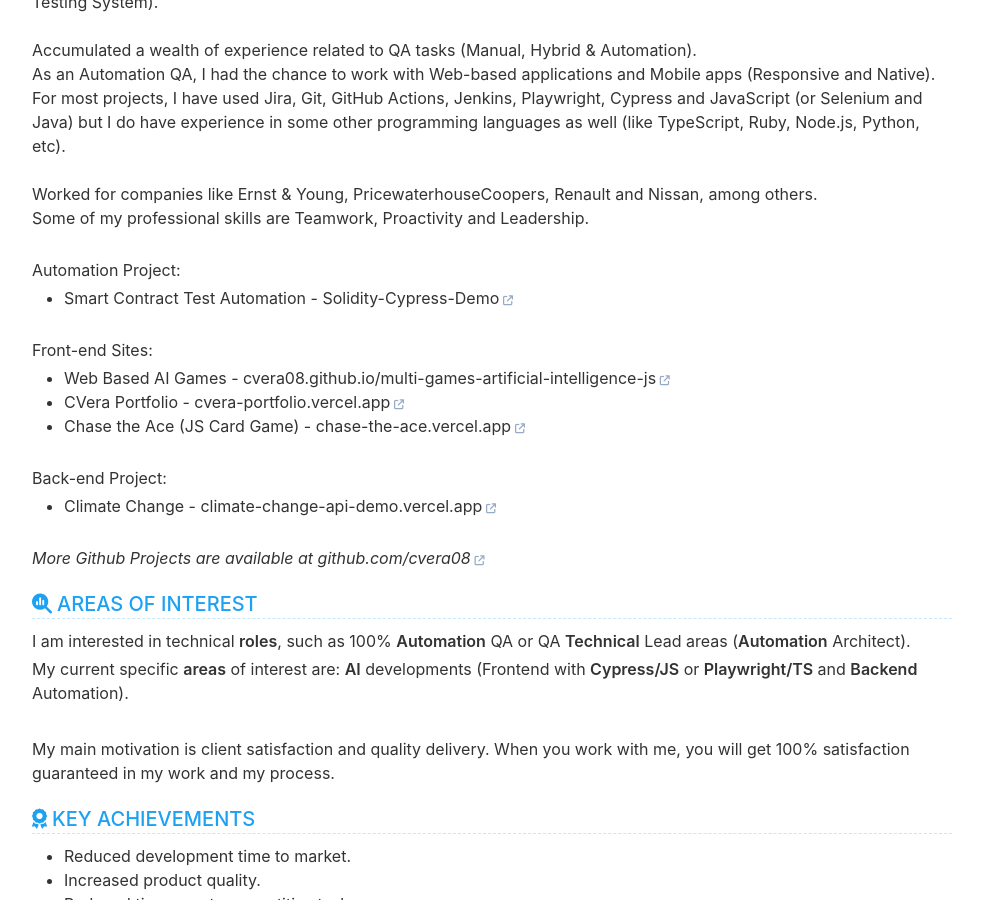
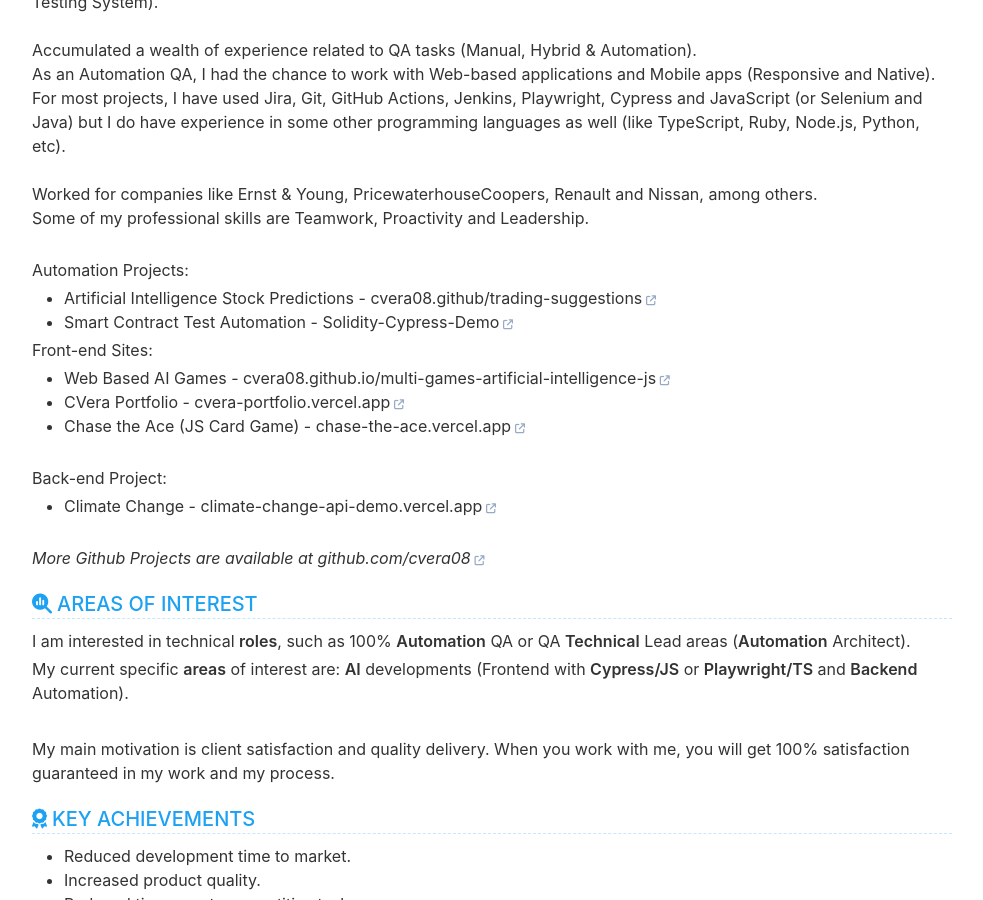
Before and after one commit to cvera08/short-resume, a Jekyll site: the page built from index.html, in a window 1280 px wide and 900 px high, scrolled down 512 px. Shown: the whole window, without its empty margins (148-1131 px from the left). Built offline with Jekyll 4.4.1, drawn with Linux system fonts in a browser that asks for light colours.

Commit message:
feat: ai stock predictions

```diff
--- a/_data/data.yml
+++ b/_data/data.yml
@@ -48,7 +48,8 @@ evaluation:
     Some of my professional skills are Teamwork, Proactivity and Leadership.
     <br>
 
-    Automation Project:
+    Automation Projects:
+    - Artificial Intelligence Stock Predictions - [cvera08.github/trading-suggestions](https://github-production-user-asset-6210df.s3.amazonaws.com/28716586/380193643-24acedef-0c19-4872-a271-c040c4eff309.webm?X-Amz-Algorithm=AWS4-HMAC-SHA256&X-Amz-Credential=AKIAVCODYLSA53PQK4ZA%2F20241121%2Fus-east-1%2Fs3%2Faws4_request&X-Amz-Date=20241121T133826Z&X-Amz-Expires=300&X-Amz-Signature=4dd779b3f66e7428379cd1f4f7b2a79ba294c1e0de34bd1173241f8389604802&X-Amz-SignedHeaders=host)
     - Smart Contract Test Automation - [Solidity-Cypress-Demo](https://user-images.githubusercontent.com/28716586/214140170-76e0a31d-5a4f-4b05-9d87-d02900d193ec.gif)
     <br>
 
```
